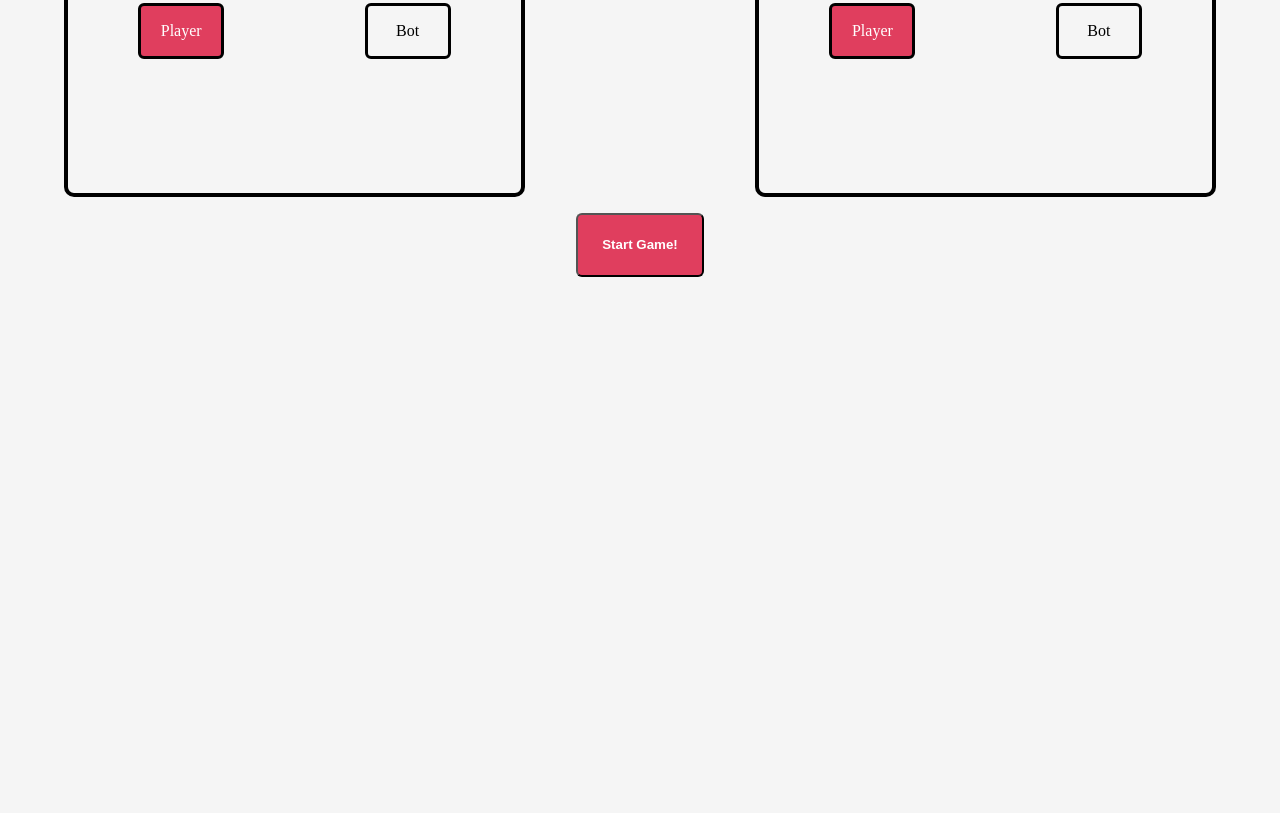
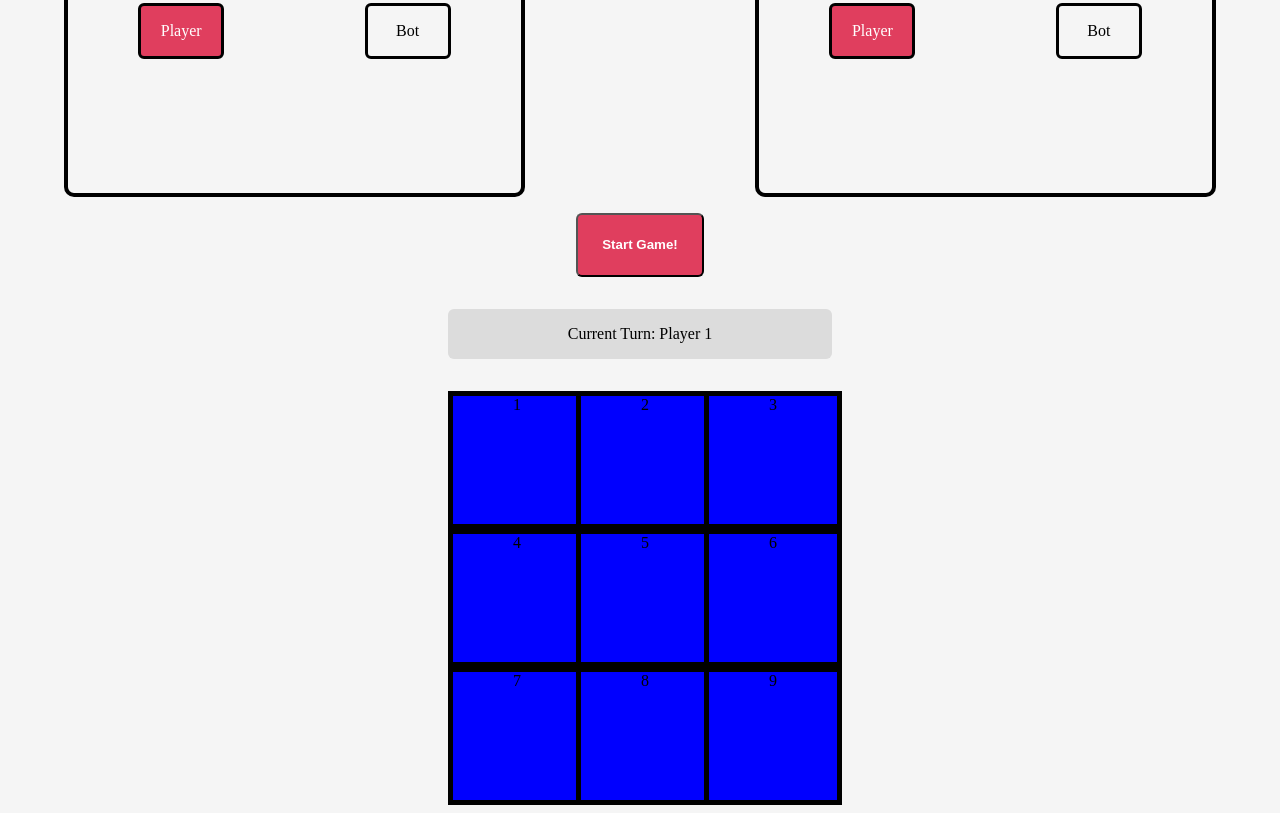
Before and after one commit to AJ-Gagliardo/tic-tac-toe, a plain HTML site: page index.html in a window 1280 px wide. Shown: the part 536-1349 px from the top of the page. Before the commit the page ends 821 px from the top, so only its background shows below. Drawn offline with Linux system fonts and the light colour scheme.

Commit message:
added style and html elements neede to play the game, will link it now with the javascript

```diff
--- a/index.html
+++ b/index.html
@@ -8,9 +8,9 @@
 </head>
 <body>
     <h1 id="title1">Tic Tac Toe</h1>
-    <div class="continer">
+    <div class="container">
 
-        <div class="main-menu">
+        <div class="mainMenu" id="mainMenu">
             <div class="left-side" id="player1Selection">
                 <img id="leftImg" src="img/person2.png" alt="image of a person facing right">
                 <!-- <div class="player1Choose"> -->
@@ -27,8 +27,26 @@
             <!-- </div> -->
             </div>
             <button id="startButton">Start Game!</button>
+        </div>
 
-        </div>
+<div class="gameContainer" id="gameContainer">
+    <div class="txtDisplay" id="txtDispaly">Current Turn: Player 1</div>
+    <div class="cell" id="topLeftCell">1</div>
+    <div class="cell" id="topMidCell">2</div>
+    <div class="cell" id="topRightCell">3</div>
+    <div class="cell" id="midLeftCell">4</div>
+    <div class="cell" id="centerCell">5</div>
+    <div class="cell" id="midRightCell">6</div>
+    <div class="cell" id="botLeftCell">7</div>
+    <div class="cell" id="botMidCell">8</div>
+    <div class="cell" id="botRightCell">9</div>
+
+</div>
+
+
+
+
+
     </div>
     </body>
 <script src="script.js"></script>
--- a/script.js
+++ b/script.js
@@ -71,7 +71,7 @@ function select(row, column){
 if(Gameboard.board[row][column] === 0){ //checks if the cell is empty or not
 
     Gameboard.board[row][column] = activePlayer;
-    // activePlayer===1 ? activePlayer = 2 :  activePlayer =1; // changes the turn to the other player once the player do a move
+    activePlayer===1 ? activePlayer = 2 :  activePlayer =1; // changes the turn to the other player once the player do a move
 }
 
 else{
@@ -170,6 +170,12 @@ console.log(leftImg);
 const rightImg = document.getElementById('rightImg');
 console.log(rightImg);
 
+const startGame = document.getElementById('startButton');
+console.log(startGame)
+
+const mainMenu = document.getElementById('mainMenu');
+console.log(mainMenu)
+
 
 // Event Listeners for the main menu
 
@@ -225,8 +231,12 @@ rightBot.addEventListener('click',()=>{
     }
 })
 
+startGame.addEventListener('click',()=>{
+    mainMenu.classList.add('hide')
+
+})
 
 
+// Actual game UI
 
-
-//wondering if its a good idea to do factories for ui, will have to check that later
+// Create the gameboard
--- a/styles.css
+++ b/styles.css
@@ -6,6 +6,16 @@
     /* background-color: black; */
     margin:0;
     padding:0;
+
+}
+
+.container{
+    display:flex;
+    flex-direction: column;
+    justify-content: center;
+    justify-items: center;
+   /* margin-left:5vw; */
+    /* width:80vw */
 
 }
 
@@ -18,16 +28,22 @@
 body{
     margin-left: 5%;
     margin-right:5%;
+    /* width:80vw; */
+
 }
 
-.main-menu{
+.mainMenu{
     display:grid;
     grid-template-columns: 40% 20% 40%;
     /* justify-content: center; */
     justify-items: center;
-
     align-content: center;
     align-items: center;
+
+
+    /* testing */
+    /* justify-content: center;
+    align-items: center; */
 }
 
 .left-side,
@@ -102,3 +118,54 @@ img{
     height:4.5rem;
     font-weight:800;
 }
+
+.hide{
+    display:none;
+}
+
+
+
+/* This is for the Game UI  */
+
+
+#gameContainer{
+
+    display:grid;
+    grid-template-columns: 8rem 8rem 8rem;
+    grid-template-rows: auto auto auto auto
+    gap:0;
+
+    /* justify-items: center;
+    align-content: center; */
+
+
+
+}
+
+.gameContainer{
+    justify-content: center;
+}
+
+
+.cell{
+    background-color: blue;
+    width:100%;
+    height:8rem;
+    border: 5px solid black;
+    display:flex;
+    align-content: center;
+    justify-content: center;
+
+}
+
+.txtDisplay{
+    grid-column: 1/4;
+    margin-bottom: 2rem;
+    margin-top:2rem;
+    background-color: gainsboro;
+    border-radius: 6px;
+    padding:1rem;
+    display: flex;
+    align-content: center;
+    justify-content: center;
+}
```
